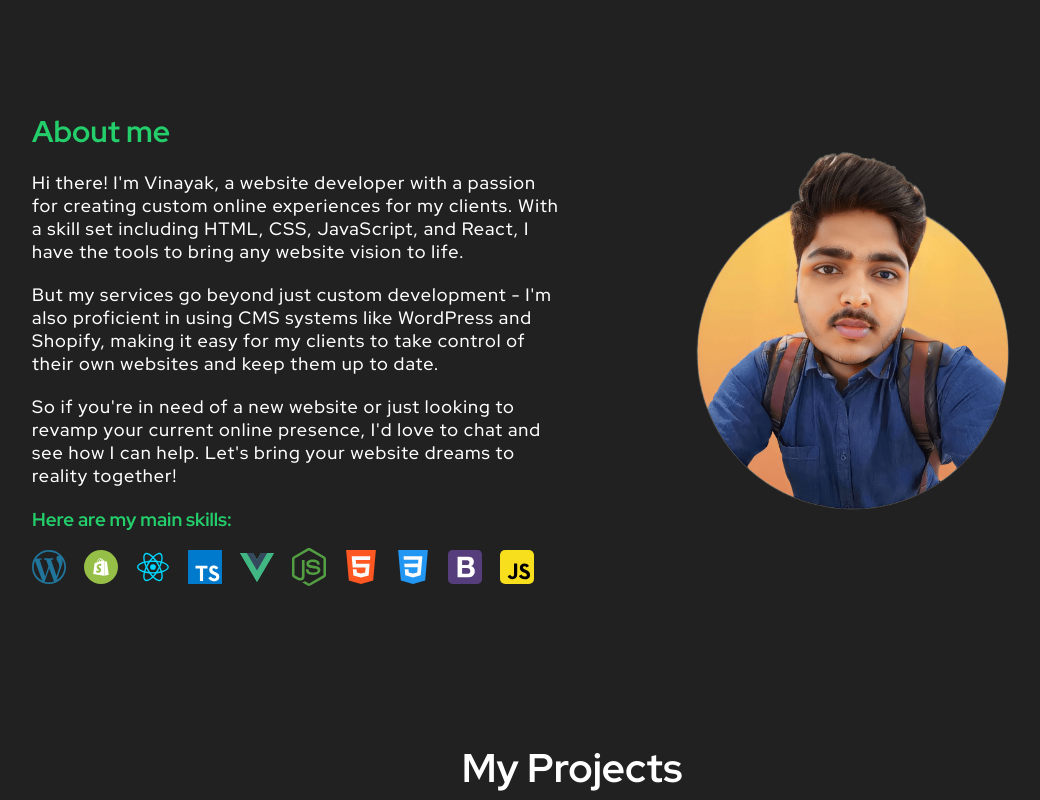
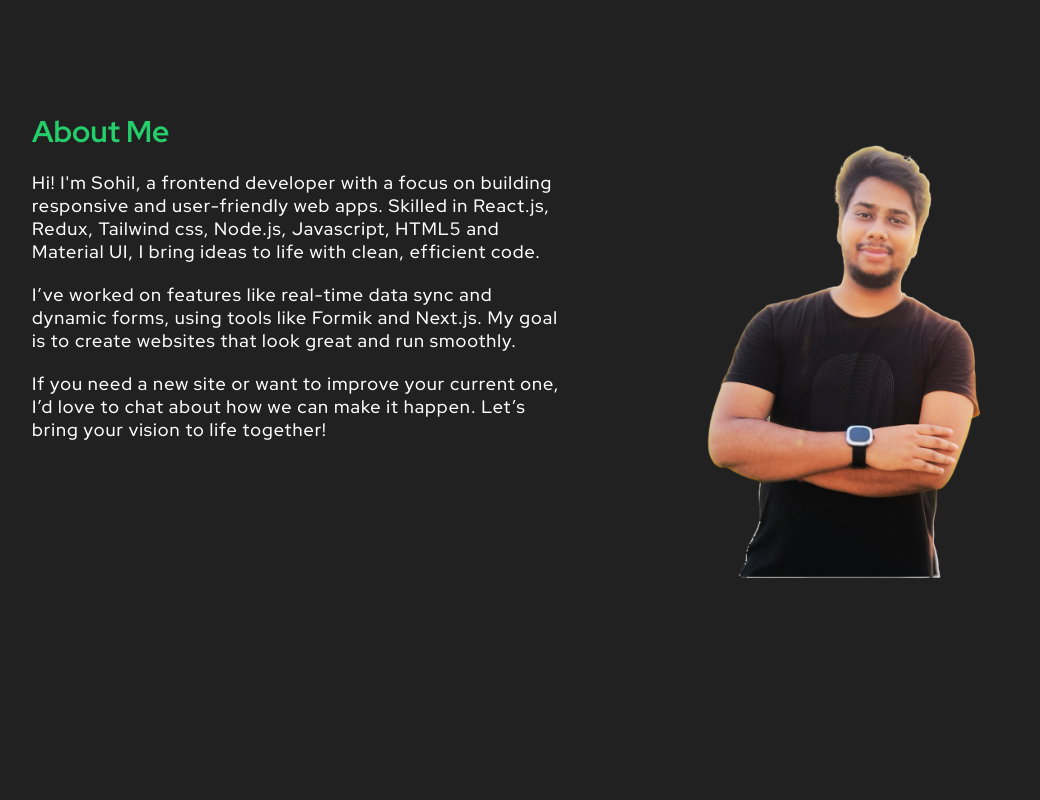
Before and after one commit to sss1stclass/React_Portfolio_new, a React (Create React App) app: page / in a window 1280 px wide. Shown: the part 600-1400 px from the top of the page, without its empty margins (68-1108 px from the left). After the commit the page ends 1195 px from the top, so only its background shows below. Built offline with nearby package versions, Linux system fonts and the light colour scheme.

Commit message:
about section completed

```diff
--- a/src/App.tsx
+++ b/src/App.tsx
@@ -11,7 +11,7 @@ function App() {
       <GlobalStyle></GlobalStyle>
       <Header></Header>
       <Main></Main>
-      <Footer></Footer>
+      {/* <Footer></Footer> */}
     </>
   )
 }
--- a/src/components/About/About.tsx
+++ b/src/components/About/About.tsx
@@ -1,5 +1,5 @@
 import { Container } from "./styles";
-import VinayakSingh from "../../assets/VinayakSingh.png";
+import SohilMaurya from "../../assets/sohil.png";
 import wordpress from "../../assets/wordpress.svg";
 import shopify from "../../assets/shopify.svg";
 import htmlIcon from "../../assets/html-icon.svg";
@@ -17,35 +17,37 @@ export function About() {
     <Container id="about">
       <div className="about-text">
         <ScrollAnimation animateIn="fadeInLeft">
-          <h2>About me</h2>
+          <h2>About Me</h2>
         </ScrollAnimation>
         <ScrollAnimation animateIn="fadeInLeft" delay={0.1 * 1000}>
           <p>
-            Hi there! I'm Vinayak, a website developer with a passion for creating custom online experiences for my clients. With a skill set including HTML, CSS, JavaScript, and React, I have the tools to bring any website vision to life.
+            Hi! I'm Sohil, a frontend developer with a focus on building responsive and user-friendly web apps. Skilled in React.js, Redux, Tailwind css, Node.js, Javascript, HTML5 and Material UI, I bring ideas to life with clean, efficient code.
           </p>
         </ScrollAnimation>
         <ScrollAnimation animateIn="fadeInLeft" delay={0.2 * 1000} style={{ marginTop: "2rem", marginBottom: "2rem" }}>
           <p>
-            But my services go beyond just custom development - I'm also proficient in using CMS systems like WordPress and Shopify, making it easy for my clients to take control of their own websites and keep them up to date.</p>
+            I’ve worked on features like real-time data sync and dynamic forms, using tools like Formik and Next.js. My goal is to create websites that look great and run smoothly.
+          </p>
         </ScrollAnimation>
         <ScrollAnimation animateIn="fadeInLeft" delay={0.3 * 1000}>
           <p>
-            So if you're in need of a new website or just looking to revamp your current online presence, I'd love to chat and see how I can help. Let's bring your website dreams to reality together!</p>
+            If you need a new site or want to improve your current one, I’d love to chat about how we can make it happen. Let’s bring your vision to life together!
+          </p>
         </ScrollAnimation>
         <ScrollAnimation animateIn="fadeInLeft" delay={0.4 * 1000}>
           <h3>Here are my main skills:</h3>
         </ScrollAnimation>
         <div className="hard-skills">
-          <div className="hability">
+          {/* <div className="hability">
             <ScrollAnimation animateIn="fadeInUp" delay={0.10 * 1000}>
               <img src={wordpress} alt="Wordpress" />
             </ScrollAnimation>
-          </div>
-          <div className="hability">
+          </div> */}
+          {/* <div className="hability">
             <ScrollAnimation animateIn="fadeInUp" delay={0.12 * 1000}>
               <img src={shopify} alt="shopify" />
             </ScrollAnimation>
-          </div>
+          </div> */}
           <div className="hability">
             <ScrollAnimation animateIn="fadeInUp" delay={0.13 * 1000}>
               <img src={reactIcon} alt="React" />
@@ -56,11 +58,11 @@ export function About() {
               <img src={typescriptIcon} alt="Typescript" />
             </ScrollAnimation>
           </div>
-          <div className="hability">
+          {/* <div className="hability">
             <ScrollAnimation animateIn="fadeInUp" delay={0.15 * 1000}>
               <img src={vueIcon} alt="Vue" />
             </ScrollAnimation>
-          </div>
+          </div> */}
           <div className="hability">
             <ScrollAnimation animateIn="fadeInUp" delay={0.16 * 1000}>
               <img src={nodeIcon} alt="Node" />
@@ -90,7 +92,7 @@ export function About() {
       </div>
       <div className="about-image">
         <ScrollAnimation animateIn="fadeInRight" delay={0.20 * 1000}>
-          <img src={VinayakSingh} alt="Vinayak Singh" />
+          <img src={SohilMaurya} alt="Sohil Maurya" />
         </ScrollAnimation>
       </div>
     </Container>
--- a/src/components/About/styles.ts
+++ b/src/components/About/styles.ts
@@ -49,7 +49,7 @@ export const Container = styled.section`
     text-align: center;
    img{
      margin-top: 2rem;
-     width: 75%;
+     width: 55%;
      filter: grayscale(0);
      transition: filter 0.5s;
      &:hover{
--- a/src/components/Main/Main.tsx
+++ b/src/components/Main/Main.tsx
@@ -258,8 +258,8 @@ export function Main() {
       /> */}
       <Hero></Hero>
       <About></About>
-      <Project></Project>
-      <Contact></Contact>
+      {/* <Project></Project> */}
+      {/* <Contact></Contact> */}
     </Container>
   );
 }
```
Also changed, not shown: src/assets/sohil.png (added).
